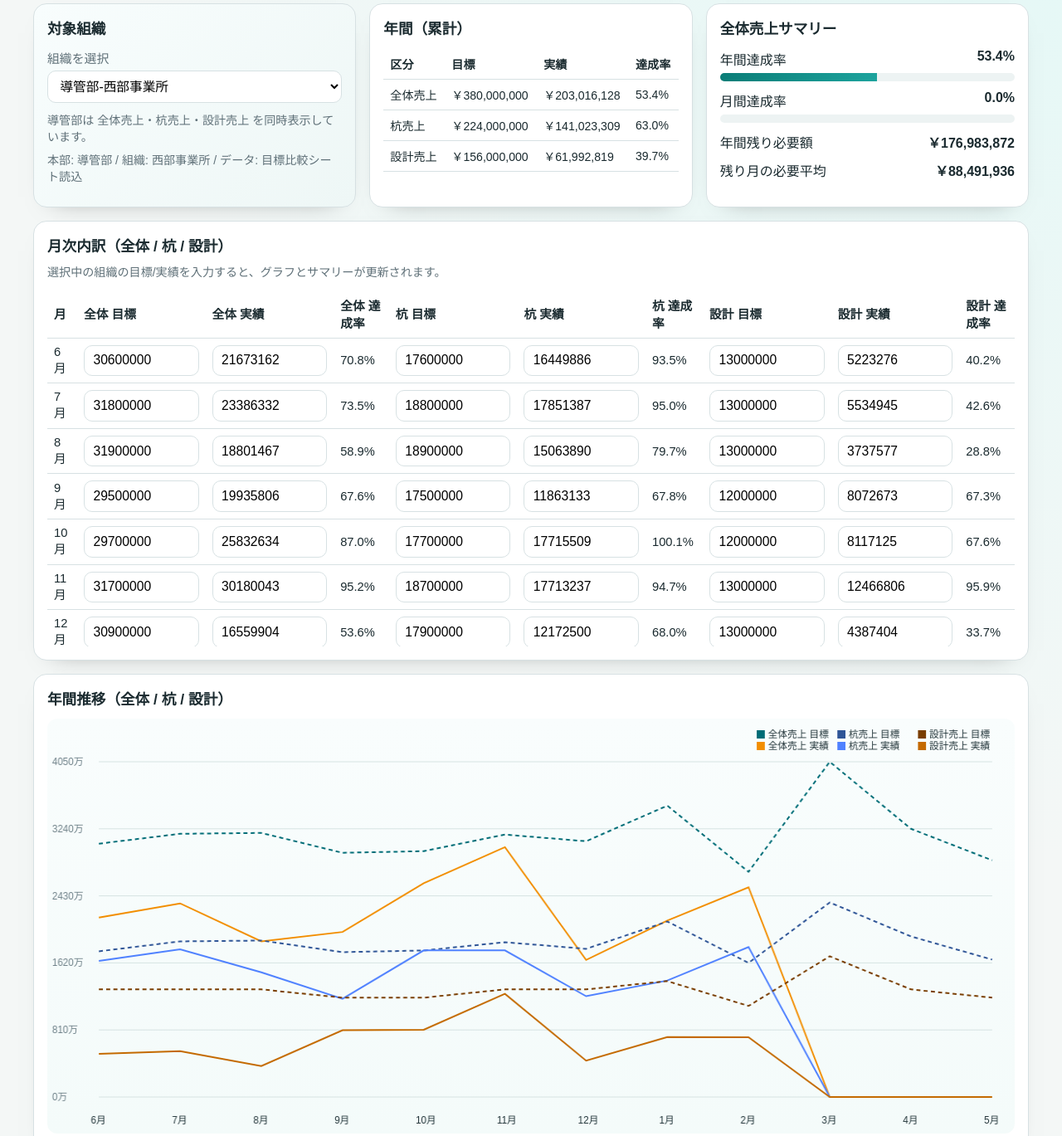
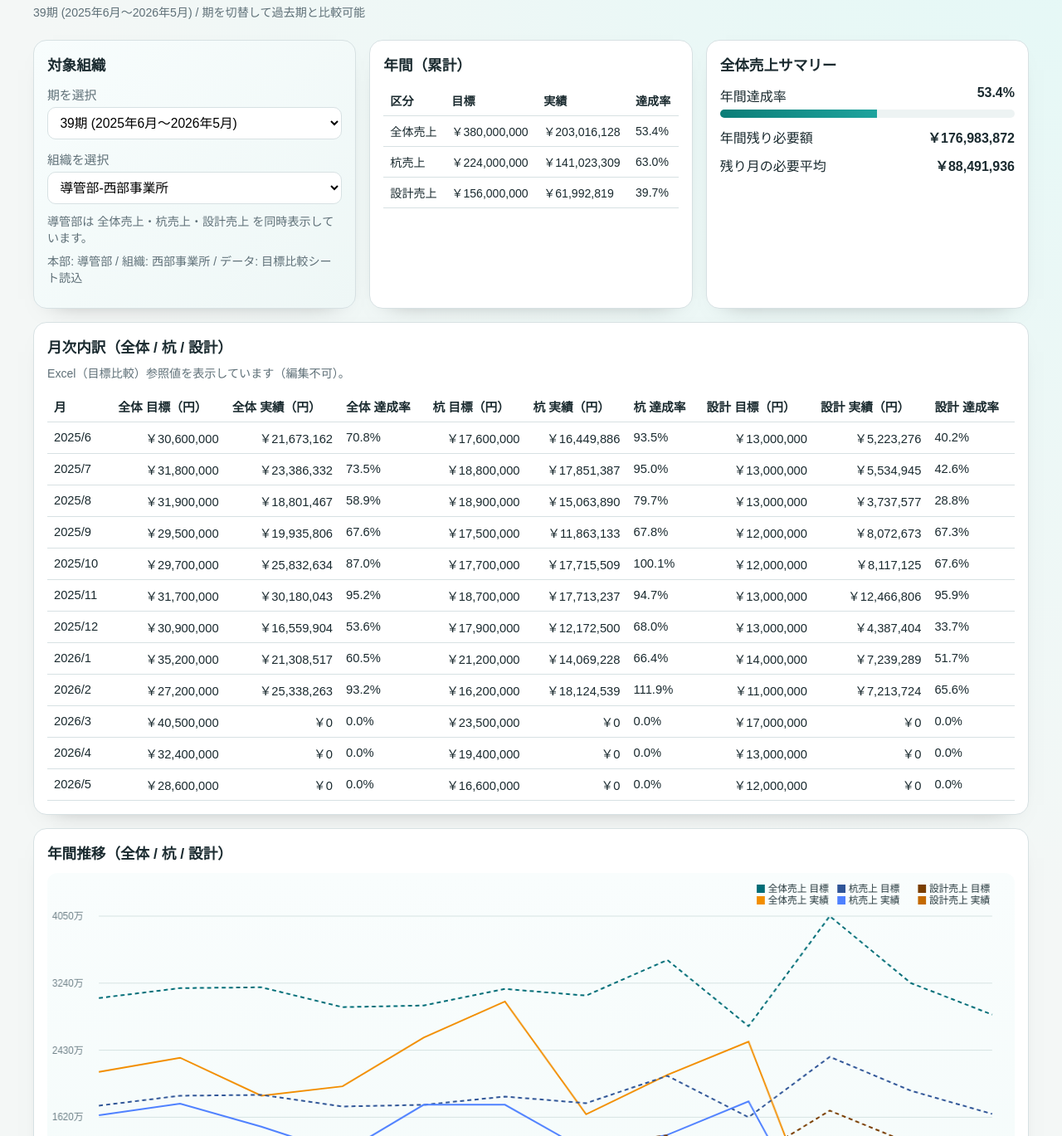
Before and after one commit to KEIIIJIMA/sales-dashboard, a plain HTML site: page index.html in a window 1280 px wide. Shown: the part 140-1509 px from the top of the page at 83% size. Drawn offline with Linux system fonts and the light colour scheme.

Commit message:
Update dashboard and term handling

```diff
--- a/app.js
+++ b/app.js
@@ -4,36 +4,12 @@ const yen = new Intl.NumberFormat("ja-JP", {
   maximumFractionDigits: 0,
 });
 
-const monthNames = ["6月", "7月", "8月", "9月", "10月", "11月", "12月", "1月", "2月", "3月", "4月", "5月"];
+const monthKeys = ["6月", "7月", "8月", "9月", "10月", "11月", "12月", "1月", "2月", "3月", "4月", "5月"];
 const salesTypes = [
   { key: "total", label: "全体売上", targetColor: "#006d77", actualColor: "#f28e00" },
   { key: "pile", label: "杭売上", targetColor: "#2f5597", actualColor: "#4f81ff" },
   { key: "design", label: "設計売上", targetColor: "#7a3e00", actualColor: "#c46a00" },
 ];
-
-function createMonthly(seedTarget, seedActual) {
-  return monthNames.map((month, i) => ({
-    month,
-    target: seedTarget + i * 250000,
-    actual: Math.max(0, seedActual + i * 200000),
-  }));
-}
-
-function createMonthlyFromTargetActual(targets, actuals) {
-  return monthNames.map((month, i) => ({
-    month,
-    target: Math.max(0, Math.round(targets[i] || 0)),
-    actual: Math.max(0, Math.round(actuals[i] || 0)),
-  }));
-}
-
-function pipelineSales(rows) {
-  return {
-    total: createMonthlyFromTargetActual(rows.totalTarget, rows.totalActual),
-    pile: createMonthlyFromTargetActual(rows.pileTarget, rows.pileActual),
-    design: createMonthlyFromTargetActual(rows.designTarget, rows.designActual),
-  };
-}
 
 const fallbackTargetComparisonRows = {
   west: {
@@ -70,40 +46,157 @@ const fallbackTargetComparisonRows = {
   },
 };
 
-const targetComparisonRows = window.EXCEL_TARGET_COMPARISON || fallbackTargetComparisonRows;
+function buildFiscalMonthNames(startYear) {
+  return monthKeys.map((_, i) => {
+    const monthNo = i < 7 ? 6 + i : i - 6;
+    const year = i < 7 ? startYear : startYear + 1;
+    return `${year}/${monthNo}`;
+  });
+}
 
-const orgData = {
-  "導管部-西部事業所": { hq: "導管部", unit: "西部事業所", source: "目標比較シート読込", sales: pipelineSales(targetComparisonRows.west) },
-  "導管部-多摩事業所": { hq: "導管部", unit: "多摩事業所", source: "目標比較シート読込", sales: pipelineSales(targetComparisonRows.tama) },
-  "導管部-神奈川事業所": { hq: "導管部", unit: "神奈川事業所", source: "目標比較シート読込", sales: pipelineSales(targetComparisonRows.kanagawa) },
-  "導管部-湘南": { hq: "導管部", unit: "湘南", source: "目標比較シート読込", sales: pipelineSales(targetComparisonRows.shonan) },
-  "設備本部-設計G": { hq: "設備本部", unit: "設計G", source: "手入力サンプル", sales: { total: createMonthly(5100000, 4800000) } },
-  "設備本部-設備技術G": { hq: "設備本部", unit: "設備技術G", source: "手入力サンプル", sales: { total: createMonthly(5600000, 5300000) } },
-  "設備本部-設備技術G（AMS）": { hq: "設備本部", unit: "設備技術G（AMS）", source: "手入力サンプル", sales: { total: createMonthly(3900000, 3700000) } },
+function createMonthly(monthNames, seedTarget, seedActual) {
+  return monthNames.map((month, i) => ({
+    month,
+    target: seedTarget + i * 250000,
+    actual: Math.max(0, seedActual + i * 200000),
+  }));
+}
+
+function createMonthlyFromTargetActual(monthNames, targets, actuals) {
+  return monthNames.map((month, i) => ({
+    month,
+    target: Math.max(0, Math.round(targets[i] || 0)),
+    actual: Math.max(0, Math.round(actuals[i] || 0)),
+  }));
+}
+
+function pipelineSales(monthNames, rows) {
+  return {
+    total: createMonthlyFromTargetActual(monthNames, rows.totalTarget, rows.totalActual),
+    pile: createMonthlyFromTargetActual(monthNames, rows.pileTarget, rows.pileActual),
+    design: createMonthlyFromTargetActual(monthNames, rows.designTarget, rows.designActual),
+  };
+}
+
+function normalizeTermsData() {
+  if (window.EXCEL_TERMS && typeof window.EXCEL_TERMS === "object") {
+    return window.EXCEL_TERMS;
+  }
+
+  const meta = window.EXCEL_FISCAL_META || { termNo: 39, startYear: 2025 };
+  const rows = window.EXCEL_TARGET_COMPARISON || fallbackTargetComparisonRows;
+  return {
+    [String(meta.termNo)]: {
+      termNo: meta.termNo,
+      startYear: meta.startYear,
+      rows,
+    },
+  };
+}
+
+const termsData = normalizeTermsData();
+const termKeys = Object.keys(termsData).sort((a, b) => Number(a) - Number(b));
+
+const state = {
+  currentTermKey: termKeys[termKeys.length - 1],
+  currentOrgKey: "導管部-西部事業所",
 };
 
-const state = {
-  currentOrgKey: "導管部-西部事業所",
-  orgs: orgData,
-};
+let baseOrgData = {};
+let orgViews = [];
 
+const termSelect = document.getElementById("termSelect");
 const orgSelect = document.getElementById("orgSelect");
 const salesTypeHint = document.getElementById("salesTypeHint");
 const orgPath = document.getElementById("orgPath");
+const fiscalInfo = document.getElementById("fiscalInfo");
 const annualBreakdownTable = document.getElementById("annualBreakdownTable");
 const monthlyTable = document.getElementById("monthlyTable");
 const orgSummaryTable = document.getElementById("orgSummaryTable");
 const yearRateEl = document.getElementById("yearRate");
-const monthRateEl = document.getElementById("monthRate");
 const yearBarEl = document.getElementById("yearBar");
-const monthBarEl = document.getElementById("monthBar");
 const yearRemainingEl = document.getElementById("yearRemaining");
 const needPerMonthEl = document.getElementById("needPerMonth");
 const chart = document.getElementById("yearChart");
 const ctx = chart.getContext("2d");
 
+function currentTerm() {
+  return termsData[state.currentTermKey];
+}
+
+function currentMonthNames() {
+  return buildFiscalMonthNames(currentTerm().startYear);
+}
+
+function buildBaseOrgData(termRows, monthNames) {
+  return {
+    "導管部-西部事業所": { hq: "導管部", unit: "西部事業所", source: "目標比較シート読込", sales: pipelineSales(monthNames, termRows.west) },
+    "導管部-多摩事業所": { hq: "導管部", unit: "多摩事業所", source: "目標比較シート読込", sales: pipelineSales(monthNames, termRows.tama) },
+    "導管部-神奈川事業所": { hq: "導管部", unit: "神奈川事業所", source: "目標比較シート読込", sales: pipelineSales(monthNames, termRows.kanagawa) },
+    "導管部-神奈川事業所（湘南分室）": { hq: "導管部", unit: "神奈川事業所（湘南分室）", source: "目標比較シート読込", sales: pipelineSales(monthNames, termRows.shonan) },
+    "設備本部-設計G": { hq: "設備本部", unit: "設計G", source: "手入力サンプル", sales: { total: createMonthly(monthNames, 5100000, 4800000) } },
+    "設備本部-設備技術G": { hq: "設備本部", unit: "設備技術G", source: "手入力サンプル", sales: { total: createMonthly(monthNames, 5600000, 5300000) } },
+    "設備本部-設備技術G（AMS）": { hq: "設備本部", unit: "設備技術G（AMS）", source: "手入力サンプル", sales: { total: createMonthly(monthNames, 3900000, 3700000) } },
+  };
+}
+
+function rebuildTermContext() {
+  const term = currentTerm();
+  const monthNames = currentMonthNames();
+  baseOrgData = buildBaseOrgData(term.rows || fallbackTargetComparisonRows, monthNames);
+  orgViews = [
+    ...Object.keys(baseOrgData).map((key) => ({ key, label: key })),
+    { key: "__pipeline_hq__", label: "導管本部" },
+    { key: "__equipment_hq__", label: "設備本部" },
+    { key: "__company_total__", label: "全社合計" },
+  ];
+
+  if (!orgViews.some((v) => v.key === state.currentOrgKey)) {
+    state.currentOrgKey = orgViews[0].key;
+  }
+}
+
+function emptyMonths(monthNames) {
+  return monthNames.map((month) => ({ month, target: 0, actual: 0 }));
+}
+
+function sumMonthlySeries(monthNames, seriesList) {
+  const summed = emptyMonths(monthNames);
+  seriesList.forEach((months) => {
+    months.forEach((m, i) => {
+      summed[i].target += m.target;
+      summed[i].actual += m.actual;
+    });
+  });
+  return summed;
+}
+
+function buildAggregateOrg(unit, source, selector, includePipelineBreakdown) {
+  const monthNames = currentMonthNames();
+  const orgs = Object.values(baseOrgData).filter(selector);
+  const totalSeries = sumMonthlySeries(monthNames, orgs.map((org) => org.sales.total));
+  const sales = { total: totalSeries };
+
+  if (includePipelineBreakdown) {
+    const pileSeries = sumMonthlySeries(monthNames, orgs.map((org) => org.sales.pile || emptyMonths(monthNames)));
+    const designSeries = sumMonthlySeries(monthNames, orgs.map((org) => org.sales.design || emptyMonths(monthNames)));
+    sales.pile = pileSeries;
+    sales.design = designSeries;
+  }
+
+  return { hq: unit, unit, source, sales };
+}
+
 function currentOrg() {
-  return state.orgs[state.currentOrgKey];
+  const key = state.currentOrgKey;
+  if (baseOrgData[key]) return baseOrgData[key];
+  if (key === "__pipeline_hq__") {
+    return buildAggregateOrg("導管本部", "目標比較シート読込（導管部合算）", (org) => org.hq === "導管部", true);
+  }
+  if (key === "__equipment_hq__") {
+    return buildAggregateOrg("設備本部", "手入力サンプル（設備本部合算）", (org) => org.hq === "設備本部", false);
+  }
+  return buildAggregateOrg("全社合計", "全組織合算", () => true, false);
 }
 
 function ratio(actual, target) {
@@ -117,7 +210,7 @@ function clampPercent(v) {
 
 function currentMonthIndex() {
   const thisMonthLabel = `${new Date().getMonth() + 1}月`;
-  const idx = monthNames.indexOf(thisMonthLabel);
+  const idx = monthKeys.indexOf(thisMonthLabel);
   return idx >= 0 ? idx : 0;
 }
 
@@ -128,32 +221,46 @@ function annualTotals(months) {
 }
 
 function availableTypeDefs(org) {
-  return org.hq === "導管部" ? salesTypes : [salesTypes[0]];
+  return org.hq === "導管部" || org.hq === "導管本部" ? salesTypes : [salesTypes[0]];
 }
 
 function getMonths(org, typeKey) {
   return org.sales[typeKey] || [];
 }
 
+function renderTermSelect() {
+  termSelect.innerHTML = "";
+  [...termKeys].sort((a, b) => Number(b) - Number(a)).forEach((key) => {
+    const t = termsData[key];
+    const opt = document.createElement("option");
+    opt.value = key;
+    opt.textContent = `${t.termNo}期 (${t.startYear}年6月〜${t.startYear + 1}年5月)`;
+    if (key === state.currentTermKey) opt.selected = true;
+    termSelect.appendChild(opt);
+  });
+}
+
 function renderOrgSelect() {
   orgSelect.innerHTML = "";
-  Object.keys(state.orgs).forEach((key) => {
+  orgViews.forEach((view) => {
     const opt = document.createElement("option");
-    opt.value = key;
-    opt.textContent = key;
-    if (key === state.currentOrgKey) opt.selected = true;
+    opt.value = view.key;
+    opt.textContent = view.label;
+    if (view.key === state.currentOrgKey) opt.selected = true;
     orgSelect.appendChild(opt);
   });
 }
 
 function renderOrgMeta() {
   const org = currentOrg();
+  const term = currentTerm();
   const source = org.source ? ` / データ: ${org.source}` : "";
+  fiscalInfo.textContent = `${term.termNo}期 (${term.startYear}年6月〜${term.startYear + 1}年5月) / 期を切替して過去期と比較可能`;
   orgPath.textContent = `本部: ${org.hq} / 組織: ${org.unit}${source}`;
   salesTypeHint.textContent =
-    org.hq === "導管部"
+    org.hq === "導管部" || org.hq === "導管本部"
       ? "導管部は 全体売上・杭売上・設計売上 を同時表示しています。"
-      : "設備本部は 全体売上を表示しています。";
+      : "設備本部/全社合計は 全体売上を表示しています。";
 }
 
 function renderBreakdownTables() {
@@ -175,30 +282,26 @@ function renderBreakdownTables() {
   });
 }
 
-function cellOrDash(typeExists, html) {
-  return typeExists ? html : "<td>-</td>";
-}
-
 function renderMonthlyRows() {
   monthlyTable.innerHTML = "";
   const org = currentOrg();
+  const labels = currentMonthNames();
 
-  monthNames.forEach((monthLabel, index) => {
+  labels.forEach((monthLabel, index) => {
     const row = document.createElement("tr");
     row.innerHTML = `<td>${monthLabel}</td>`;
 
     salesTypes.forEach((typeDef) => {
       const months = getMonths(org, typeDef.key);
-      const hasType = months.length > 0;
-      if (!hasType) {
+      if (!months.length) {
         row.innerHTML += "<td>-</td><td>-</td><td class=\"rate-cell\">-</td>";
         return;
       }
       const month = months[index];
       const rate = ratio(month.actual, month.target).toFixed(1);
       row.innerHTML += `
-        <td><input data-type="${typeDef.key}" data-kind="target" data-index="${index}" type="number" min="0" step="10000" value="${month.target}" /></td>
-        <td><input data-type="${typeDef.key}" data-kind="actual" data-index="${index}" type="number" min="0" step="10000" value="${month.actual}" /></td>
+        <td class="amount-cell">${yen.format(month.target)}</td>
+        <td class="amount-cell">${yen.format(month.actual)}</td>
         <td class="rate-cell">${rate}%</td>
       `;
     });
@@ -212,7 +315,7 @@ function renderOrgSummaryTable() {
   const hqTotals = {};
   const companyTotals = { targetTotal: 0, actualTotal: 0 };
 
-  Object.values(state.orgs).forEach((org) => {
+  Object.values(baseOrgData).forEach((org) => {
     const totals = annualTotals(getMonths(org, "total"));
     if (!hqTotals[org.hq]) hqTotals[org.hq] = { targetTotal: 0, actualTotal: 0 };
     hqTotals[org.hq].targetTotal += totals.targetTotal;
@@ -261,15 +364,10 @@ function renderTotalSummary() {
   const months = getMonths(org, "total");
   const idx = currentMonthIndex();
   const year = annualTotals(months);
-  const month = months[idx] || { target: 0, actual: 0 };
 
   const yearPct = ratio(year.actualTotal, year.targetTotal);
-  const monthPct = ratio(month.actual, month.target);
-
   yearRateEl.textContent = `${yearPct.toFixed(1)}%`;
-  monthRateEl.textContent = `${monthPct.toFixed(1)}%`;
   yearBarEl.style.width = `${clampPercent(yearPct)}%`;
-  monthBarEl.style.width = `${clampPercent(monthPct)}%`;
 
   const remaining = Math.max(year.targetTotal - year.actualTotal, 0);
   yearRemainingEl.textContent = yen.format(remaining);
@@ -289,7 +387,7 @@ function drawChart() {
     actuals: getMonths(org, def.key).map((m) => m.actual),
   }));
 
-  const labels = monthNames;
+  const labels = currentMonthNames();
   const padding = { top: 52, right: 28, bottom: 44, left: 64 };
   const width = chart.width;
   const height = chart.height;
@@ -341,7 +439,7 @@ function drawChart() {
   ctx.fillStyle = "#23353a";
   labels.forEach((label, i) => {
     const x = padding.left + stepX * i;
-    ctx.fillText(label, x - 10, height - 12);
+    ctx.fillText(label, x - 18, height - 12);
   });
 
   let legendX = width - 320;
@@ -364,6 +462,8 @@ function drawChart() {
 }
 
 function recalcAndRender() {
+  renderTermSelect();
+  renderOrgSelect();
   renderOrgMeta();
   renderBreakdownTables();
   renderMonthlyRows();
@@ -372,27 +472,16 @@ function recalcAndRender() {
   renderOrgSummaryTable();
 }
 
+termSelect.addEventListener("change", () => {
+  state.currentTermKey = termSelect.value;
+  rebuildTermContext();
+  recalcAndRender();
+});
+
 orgSelect.addEventListener("change", () => {
   state.currentOrgKey = orgSelect.value;
   recalcAndRender();
 });
 
-monthlyTable.addEventListener("input", (e) => {
-  const t = e.target;
-  if (!(t instanceof HTMLInputElement)) return;
-
-  const idx = Number(t.dataset.index);
-  const kind = t.dataset.kind;
-  const type = t.dataset.type;
-  if (Number.isNaN(idx) || !kind || !type) return;
-
-  const org = currentOrg();
-  const months = getMonths(org, type);
-  if (!months.length) return;
-
-  months[idx][kind] = Math.max(0, Number(t.value) || 0);
-  recalcAndRender();
-});
-
-renderOrgSelect();
+rebuildTermContext();
 recalcAndRender();
--- a/index.html
+++ b/index.html
@@ -11,11 +11,16 @@
     <header class="hero">
       <h1>売上進捗ダッシュボード</h1>
       <p>月間・年間目標に対する進捗をリアルタイムで確認</p>
+      <p id="fiscalInfo" class="hint"></p>
     </header>
 
     <section class="grid metrics">
       <article class="card org-card">
         <h2>対象組織</h2>
+        <label>
+          期を選択
+          <select id="termSelect"></select>
+        </label>
         <label>
           組織を選択
           <select id="orgSelect"></select>
@@ -50,12 +55,6 @@
         <div class="bar-wrap"><div id="yearBar" class="bar"></div></div>
 
         <div class="kpi-row">
-          <span>月間達成率</span>
-          <strong id="monthRate">0%</strong>
-        </div>
-        <div class="bar-wrap"><div id="monthBar" class="bar month"></div></div>
-
-        <div class="kpi-row">
           <span>年間残り必要額</span>
           <strong id="yearRemaining">0円</strong>
         </div>
@@ -69,20 +68,20 @@
     <section class="grid analytics">
       <article class="card">
         <h2>月次内訳（全体 / 杭 / 設計）</h2>
-        <p class="hint">選択中の組織の目標/実績を入力すると、グラフとサマリーが更新されます。</p>
-        <div class="table-wrap">
+        <p class="hint">Excel（目標比較）参照値を表示しています（編集不可）。</p>
+        <div class="table-wrap no-scroll">
           <table>
             <thead>
               <tr>
                 <th>月</th>
-                <th>全体 目標</th>
-                <th>全体 実績</th>
+                <th>全体 目標（円）</th>
+                <th>全体 実績（円）</th>
                 <th>全体 達成率</th>
-                <th>杭 目標</th>
-                <th>杭 実績</th>
+                <th>杭 目標（円）</th>
+                <th>杭 実績（円）</th>
                 <th>杭 達成率</th>
-                <th>設計 目標</th>
-                <th>設計 実績</th>
+                <th>設計 目標（円）</th>
+                <th>設計 実績（円）</th>
                 <th>設計 達成率</th>
               </tr>
             </thead>
--- a/style.css
+++ b/style.css
@@ -127,6 +127,11 @@ select:focus {
   overflow: auto;
 }
 
+.table-wrap.no-scroll {
+  max-height: none;
+  overflow: visible;
+}
+
 table {
   width: 100%;
   border-collapse: collapse;
@@ -146,6 +151,12 @@ td {
 
 td input {
   min-width: 110px;
+}
+
+td.amount-cell {
+  text-align: right;
+  font-variant-numeric: tabular-nums;
+  white-space: nowrap;
 }
 
 td.rate-cell {
```
Also changed, not shown: 1 other file.
